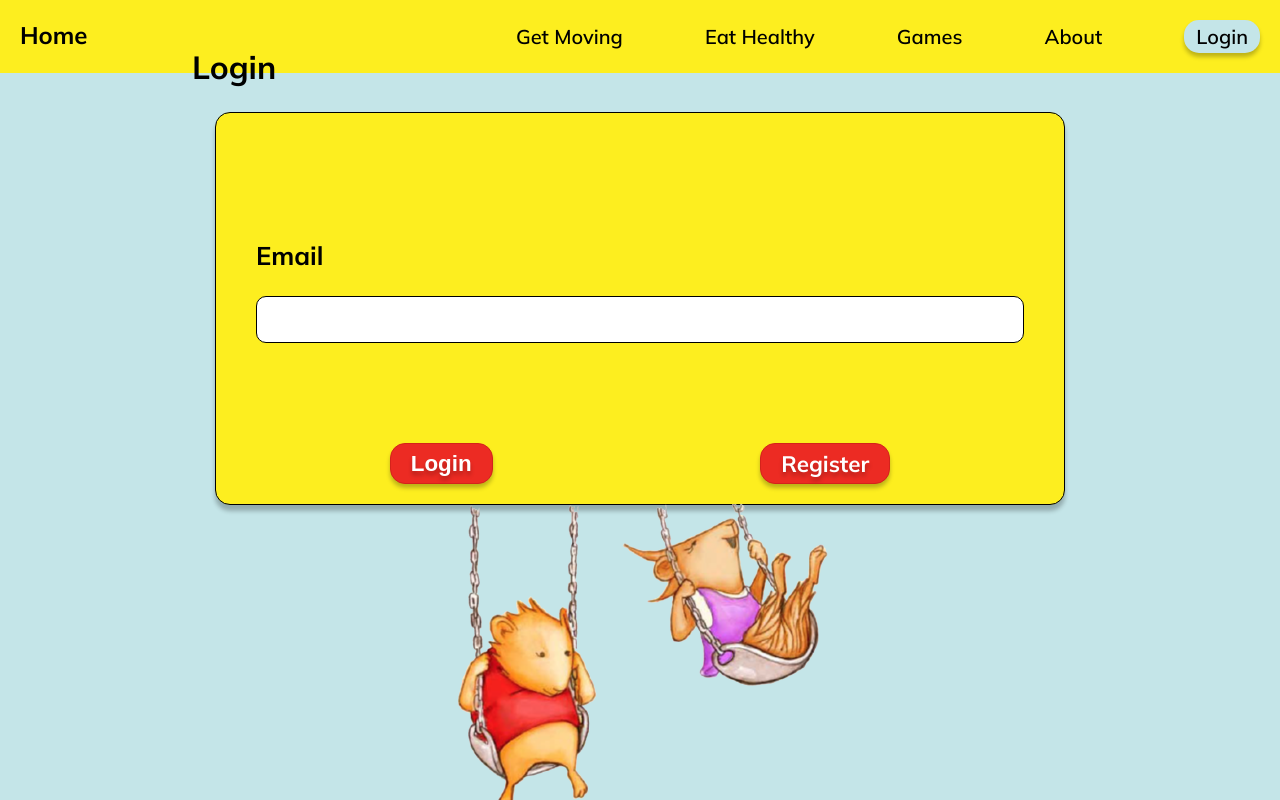
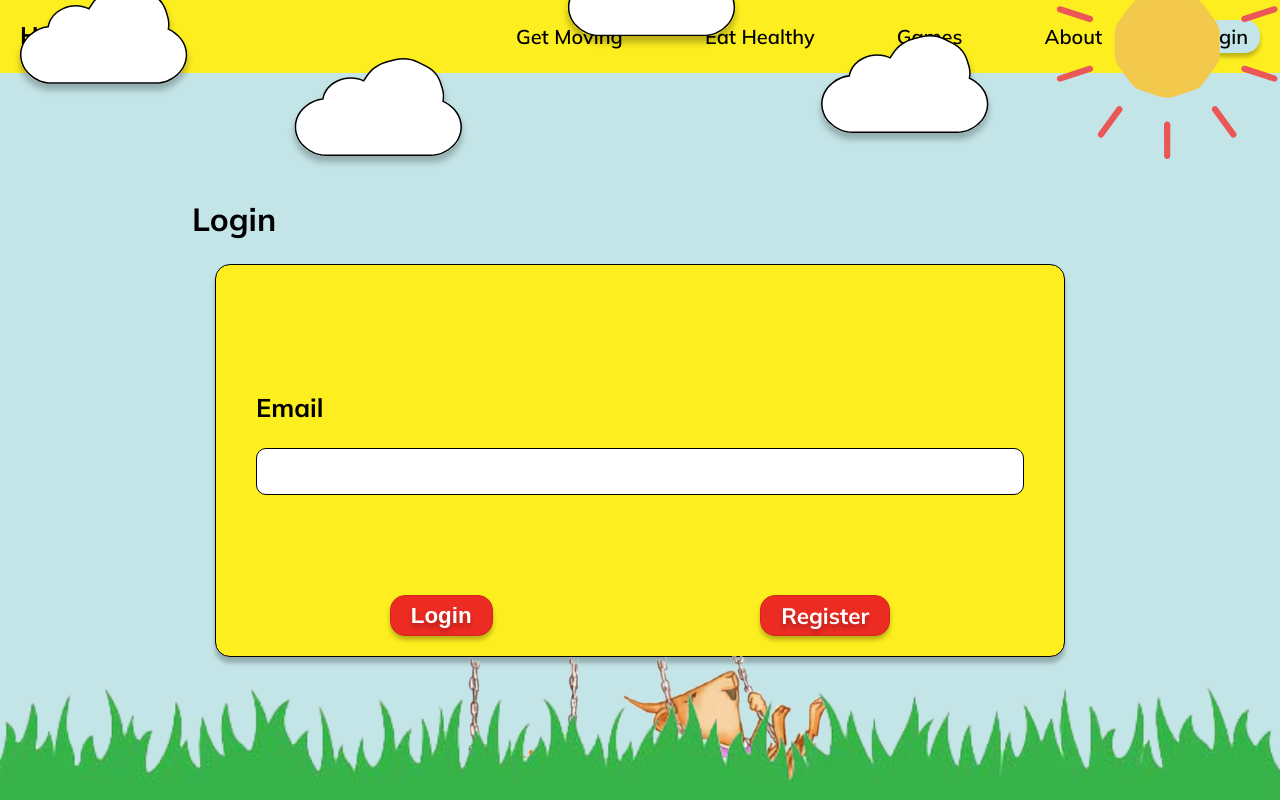
Before and after one commit to hergin/Henry-Gets-Moving-Frontend, a React (Create React App) app: page /login in a window 1280 px wide. Shown: the top 800 px of the page. Built offline with nearby package versions, Linux system fonts and the light colour scheme.

Commit message:
Update background assets to not be background photo on login page

```diff
--- a/src/Pages/Login/Login.tsx
+++ b/src/Pages/Login/Login.tsx
@@ -1,10 +1,14 @@
 import './Login.scss';
 import {Link} from "react-router-dom";
 import swings from '../../Assets/Swings.png';
+import footerImage from "../../Assets/grass.svg";
+import React from "react";
+import weather from "../../Assets/Weather.svg";
 
 const Login = () => {
     return (
         <div className="login">
+            <img src={weather} className='weather'/>
             <h1>Login</h1>
             <form>
                 <div className='email-input'>
@@ -19,6 +23,7 @@ const Login = () => {
             <div className='swings'>
                 <img src={swings}/>
             </div>
+            <img src={footerImage} className='footer'/>
         </div>
     )
 }
```
